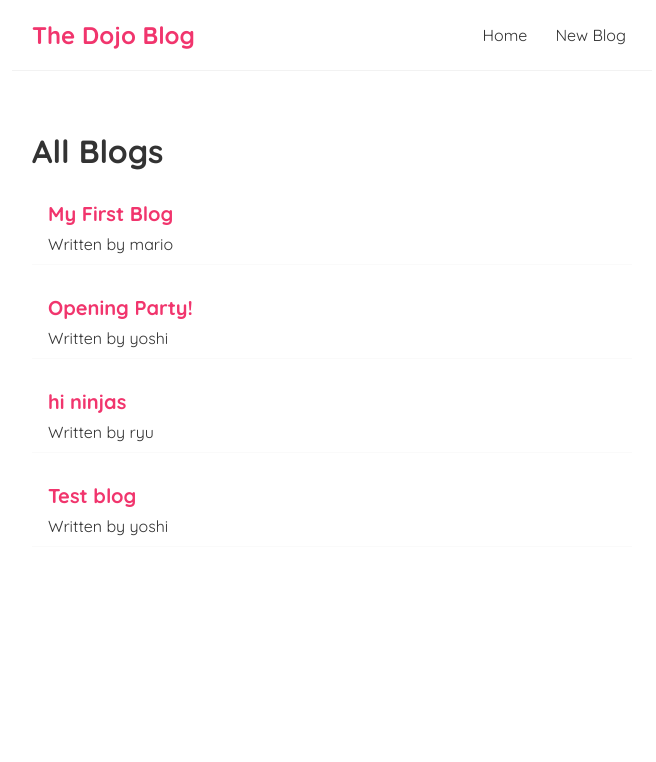
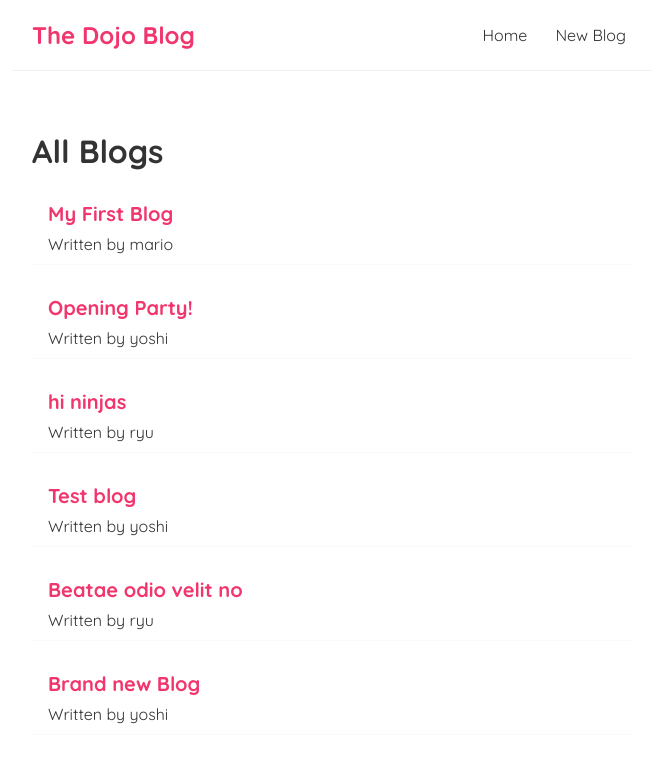
Before and after one commit to MaGo0506/dojo-blogs, a React (Create React App) app: page / in a window 1280 px wide. Shown: the top 762 px of the page, without its empty margins (308-964 px from the left). Built offline with nearby package versions, Linux system fonts and the light colour scheme; data requests are answered from the project's data file.

Commit message:
Programmatic Redirects

```diff
--- a/data/db.json
+++ b/data/db.json
@@ -23,6 +23,18 @@
       "body": "Dolorem dolorum dele",
       "author": "yoshi",
       "id": 4
+    },
+    {
+      "title": "Beatae odio velit no",
+      "body": "Voluptatem quas dolo",
+      "author": "ryu",
+      "id": 5
+    },
+    {
+      "title": "Brand new Blog",
+      "body": "fasgasgasgasga",
+      "author": "yoshi",
+      "id": 6
     }
   ]
 }
--- a/src/components/Create.js
+++ b/src/components/Create.js
@@ -1,10 +1,13 @@
 import {useState} from "react";
+import {useHistory} from "react-router-dom";
 
 export const Create = () => {
     const [title, setTitle] = useState(''),
         [body, setBody] = useState(''),
         [author, setAuthor] = useState('mario'),
         [isPending, setIsPending] = useState(false)
+
+    const history = useHistory()
 
     const handleSubmit = (e) => {
         e.preventDefault();
@@ -20,6 +23,7 @@ export const Create = () => {
             .then(() => {
                 console.log('New blog added')
                 setIsPending(false)
+                history.push('/')
             })
     }
 
@@ -49,8 +53,8 @@ export const Create = () => {
                     <option value="yoshi">Yoshi</option>
                     <option value="ryu">Ryu</option>
                 </select>
-                { isPending && <button disabled>Adding Blog..</button>}
-                { !isPending && <button onClick={handleSubmit}>Add Blog</button>}
+                {isPending && <button disabled>Adding Blog..</button>}
+                {!isPending && <button onClick={handleSubmit}>Add Blog</button>}
             </form>
         </div>
     );
```
